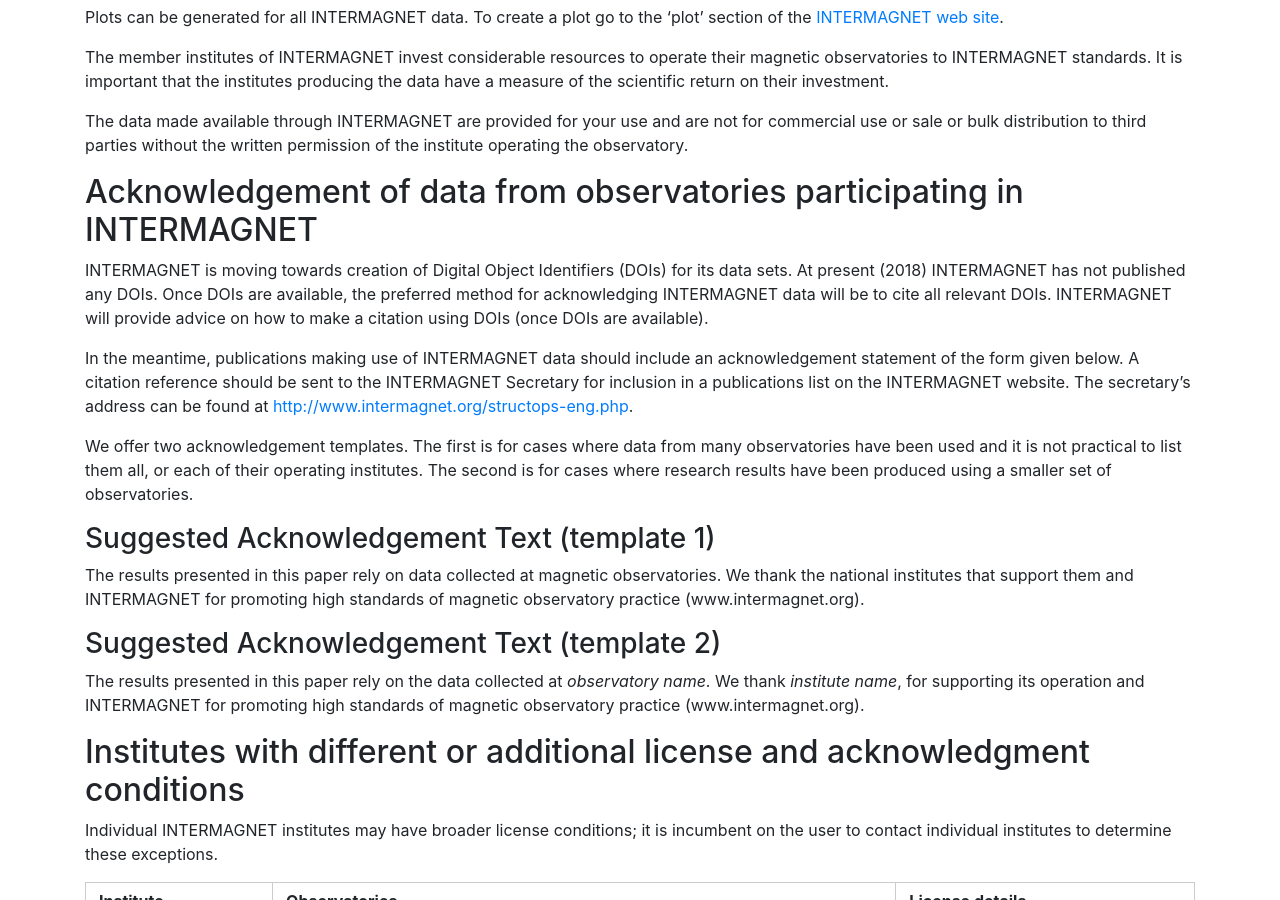
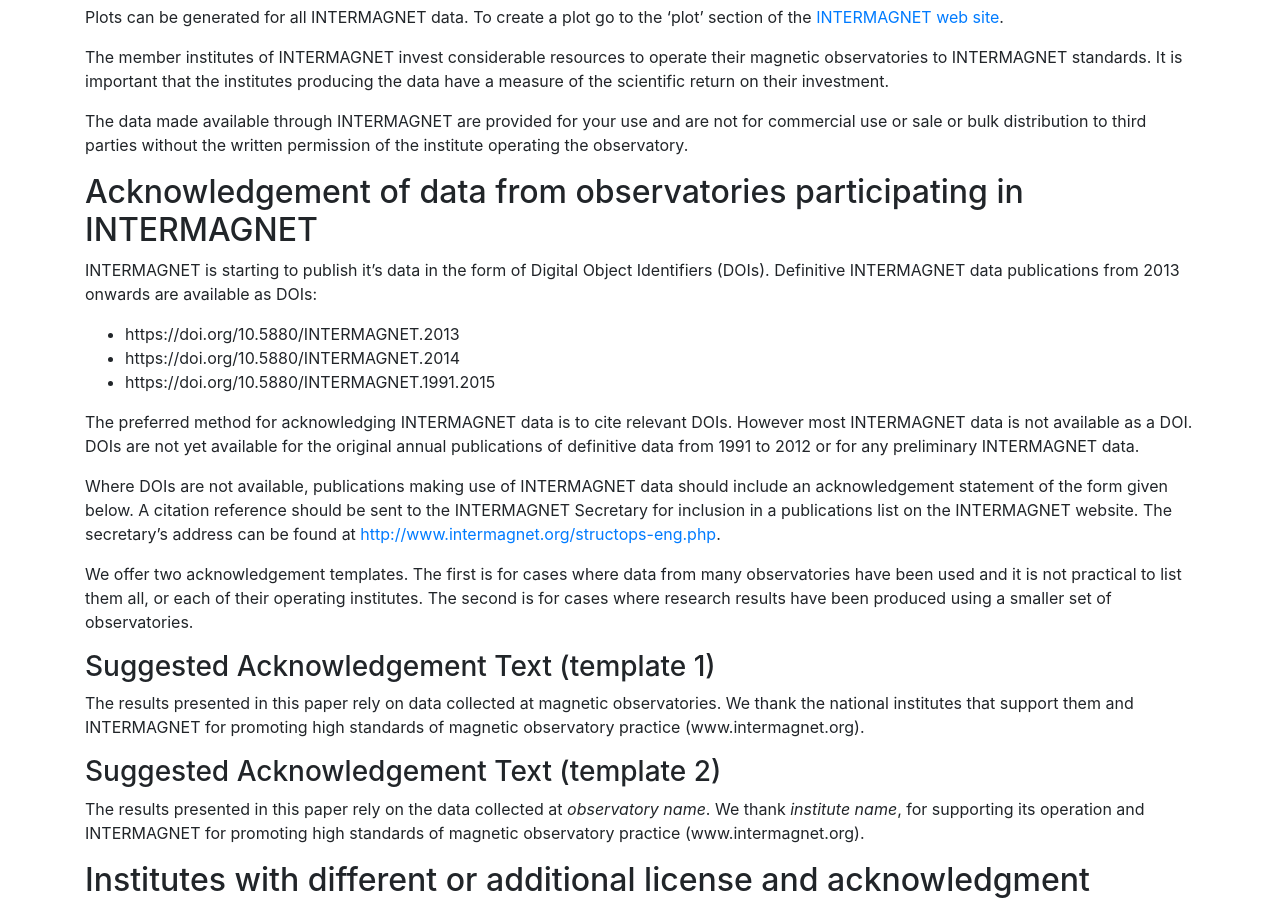
Before and after one commit to INTERMAGNET/intermagnet.github.io, a Jekyll site: the page built from data_conditions.md, in a window 1280 px wide and 900 px high, scrolled down 512 px. Built offline with Jekyll 4.4.1, drawn with Linux system fonts in a browser that asks for light colours.

Commit message:
Update information on DOIs in data conditions page

```diff
--- a/data_conditions.md
+++ b/data_conditions.md
@@ -17,9 +17,15 @@
 
 ## Acknowledgement of data from observatories participating in INTERMAGNET
 
-INTERMAGNET is moving towards creation of Digital Object Identifiers (DOIs) for its data sets. At present (2018) INTERMAGNET has not published any DOIs. Once DOIs are available, the preferred method for acknowledging INTERMAGNET data will be to cite all relevant DOIs. INTERMAGNET will provide advice on how to make a citation using DOIs (once DOIs are available).
+INTERMAGNET is starting to publish it's data in the form of Digital Object Identifiers (DOIs). Definitive INTERMAGNET data publications from 2013 onwards are available as DOIs:
 
-In the meantime, publications making use of INTERMAGNET data should include an acknowledgement statement of the form given below. A citation reference should be sent to the INTERMAGNET Secretary for inclusion in a publications list on the INTERMAGNET website. The secretary's address can be found at [http://www.intermagnet.org/structops-eng.php](http://www.intermagnet.org/structops-eng.php).
+- https://doi.org/10.5880/INTERMAGNET.2013
+- https://doi.org/10.5880/INTERMAGNET.2014
+- https://doi.org/10.5880/INTERMAGNET.1991.2015
+
+The preferred method for acknowledging INTERMAGNET data is to cite relevant DOIs. However most INTERMAGNET data is not available as a DOI. DOIs are not yet available for the original annual publications of definitive data from 1991 to 2012 or for any preliminary INTERMAGNET data.
+
+Where DOIs are not available, publications making use of INTERMAGNET data should include an acknowledgement statement of the form given below. A citation reference should be sent to the INTERMAGNET Secretary for inclusion in a publications list on the INTERMAGNET website. The secretary's address can be found at [http://www.intermagnet.org/structops-eng.php](http://www.intermagnet.org/structops-eng.php).
 
 We offer two acknowledgement templates. The first is for cases where data from many observatories have been used and it is not practical to list them all, or each of their operating institutes. The second is for cases where research results have been produced using a smaller set of observatories.
 
```
